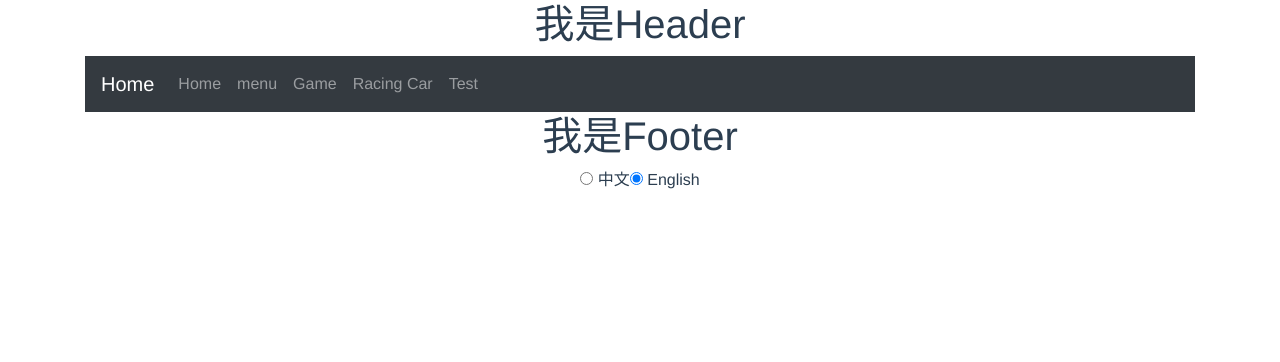
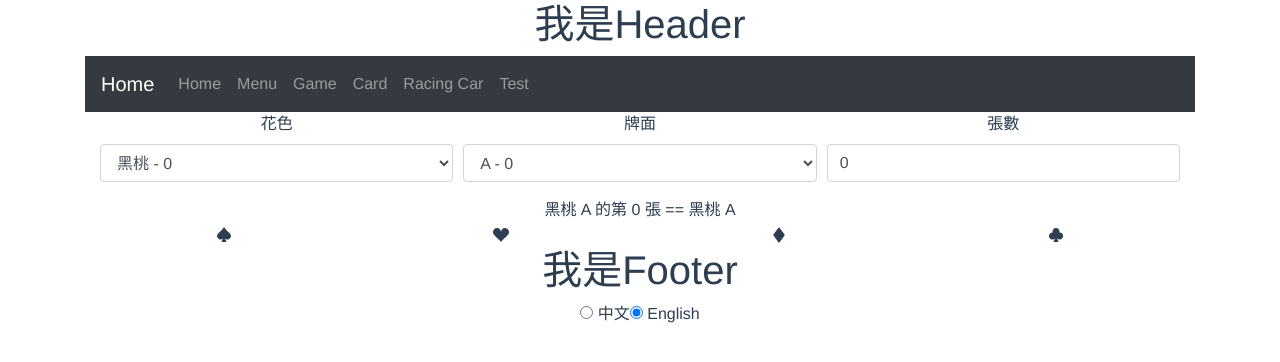
Before and after one commit to zeen828/BabyDoodleWizard, a Vue app: page /magic/playingcard in a window 1280 px wide. Shown: the top 362 px of the page. Built offline with nearby package versions, Linux system fonts and the light colour scheme.

Commit message:
增加魔術撲克牌

```diff
--- a/src/components/html/Header.vue
+++ b/src/components/html/Header.vue
@@ -29,6 +29,7 @@ export default {
           { title: 'menu.home', path: '/' },
           { title: 'menu.menu', path: '/menu' },
           { title: 'menu.game', path: '/game' },
+          { title: 'menu.playingCard', path: '/magic/playingcard' },
           { title: 'menu.car', path: '/racing/car' },
           { title: 'test', path: '/tests' }
         ]
--- a/src/i18n/en.json
+++ b/src/i18n/en.json
@@ -1,7 +1,8 @@
 {
     "menu": {
         "home": "Home",
-        "menu": "menu",
+        "menu": "Menu",
+        "playingCard": "Card",
         "game": "Game",
         "car": "Racing Car"
     },
--- a/src/i18n/zh.json
+++ b/src/i18n/zh.json
@@ -2,6 +2,7 @@
     "menu": {
         "home": "首頁",
         "menu": "目錄",
+        "playingCard": "撲克牌",
         "game": "遊戲",
         "car": "北京賽車"
     },
--- a/src/router/index.js
+++ b/src/router/index.js
@@ -7,27 +7,32 @@ const routes = [
   {
     path: '/',
     name: 'Home',
-    component: () => import('../views/Home.vue')
+    component: () => import('@/views/Home.vue')
   },
   {
     path: '/menu',
     name: 'Menu',
-    component: () => import('../views/Menu.vue')
+    component: () => import('@/views/Menu.vue')
   },
   {
     path: '/game',
     name: 'Game',
-    component: () => import('../views/Game.vue')
+    component: () => import('@/views/Game.vue')
+  },
+  {
+    path: '/magic/playingcard',
+    name: 'PlayingCard',
+    component: () => import('@/views/magic/PlayingCard.vue')
   },
   {
     path: '/racing/car',
     name: 'Car',
-    component: () => import('../views/racing/Car.vue')
+    component: () => import('@/views/racing/Car.vue')
   },
   {
     path: '/tests',
     name: 'Tests',
-    component: () => import('../views/Tests.vue')
+    component: () => import('@/views/Tests.vue')
   }
 ]
 
--- /dev/null
+++ b/src/views/magic/PlayingCard.vue
@@ -0,0 +1,121 @@
+<template>
+  <div class="container">
+
+    <div class="form-row">
+      <div class="form-group col-4">
+        <label for="color">花色</label>
+        <select id="color" class="form-control" v-model="startColor">
+          <option v-for="(item, index) in colors" v-bind:key="index" v-bind:value="index">
+            {{ item }} - {{ index }}
+          </option>
+        </select>
+      </div>
+      <div class="form-group col-4">
+        <label for="digital">牌面</label>
+        <select id="digital" class="form-control" v-model="startDigital">
+          <option v-for="(item, index) in digitals" v-bind:key="index" v-bind:value="index">
+            {{ item }} - {{ index }}
+          </option>
+        </select>
+      </div>
+      <div class="form-group col-4">
+        <label for="number">張數</label>
+        <input type="email" id="number" class="form-control" v-model="startNumber" />
+      </div>
+    </div>
+    <div class="row text-center">
+      <div class="col-12">
+        {{ colors[startColor] }} {{ digitals[startDigital] }} 的第 {{ startNumber }} 張 == {{ colors[aimsColor] }} {{ digitals[aimsDigital] }}
+      </div>
+    </div>
+    <div class="row text-center">
+      <div class="col-3">
+        <svg xmlns="http://www.w3.org/2000/svg" width="16" height="16" fill="currentColor" class="bi bi-suit-spade-fill" viewBox="0 0 16 16">
+          <path d="M7.184 11.246A3.5 3.5 0 0 1 1 9c0-1.602 1.14-2.633 2.66-4.008C4.986 3.792 6.602 2.33 8 0c1.398 2.33 3.014 3.792 4.34 4.992C13.86 6.367 15 7.398 15 9a3.5 3.5 0 0 1-6.184 2.246 19.92 19.92 0 0 0 1.582 2.907c.231.35-.02.847-.438.847H6.04c-.419 0-.67-.497-.438-.847a19.919 19.919 0 0 0 1.582-2.907z"/>
+        </svg>
+      </div>
+      <div class="col-3">
+        <svg xmlns="http://www.w3.org/2000/svg" width="16" height="16" fill="currentColor" class="bi bi-suit-heart-fill" viewBox="0 0 16 16">
+          <path d="M4 1c2.21 0 4 1.755 4 3.92C8 2.755 9.79 1 12 1s4 1.755 4 3.92c0 3.263-3.234 4.414-7.608 9.608a.513.513 0 0 1-.784 0C3.234 9.334 0 8.183 0 4.92 0 2.755 1.79 1 4 1z"/>
+        </svg>
+      </div>
+      <div class="col-3">
+        <svg xmlns="http://www.w3.org/2000/svg" width="16" height="16" fill="currentColor" class="bi bi-suit-diamond-fill" viewBox="0 0 16 16">
+          <path d="M2.45 7.4L7.2 1.067a1 1 0 0 1 1.6 0L13.55 7.4a1 1 0 0 1 0 1.2L8.8 14.933a1 1 0 0 1-1.6 0L2.45 8.6a1 1 0 0 1 0-1.2z"/>
+        </svg>
+      </div>
+      <div class="col-3">
+        <svg xmlns="http://www.w3.org/2000/svg" width="16" height="16" fill="currentColor" class="bi bi-suit-club-fill" viewBox="0 0 16 16">
+          <path d="M11.5 12.5a3.493 3.493 0 0 1-2.684-1.254 19.92 19.92 0 0 0 1.582 2.907c.231.35-.02.847-.438.847H6.04c-.419 0-.67-.497-.438-.847a19.919 19.919 0 0 0 1.582-2.907 3.5 3.5 0 1 1-2.538-5.743 3.5 3.5 0 1 1 6.708 0A3.5 3.5 0 1 1 11.5 12.5z"/>
+        </svg>
+      </div>
+    </div>
+  </div>
+</template>
+
+<script>
+export default {
+  name: 'PlayingCard',
+  methods: {
+    ready () {
+    },
+    test () {
+      console.log('算牌')
+      // start_color 開始花色
+      // start_digital 開始牌面
+      // number  張數
+      this.aimsColor = (this.startNumber + this.startColor) % 4
+      this.aimsDigital = (this.startNumber + this.startDigital) % 13
+    }
+  },
+  data () {
+    return {
+      // 花色
+      colors: {
+        0: '黑桃',
+        1: '紅心',
+        2: '方塊',
+        4: '梅花'
+      },
+      // 牌面
+      digitals: {
+        0: 'A',
+        1: '4',
+        2: '7',
+        3: '10',
+        4: 'K',
+        5: '3',
+        6: '6',
+        7: '9',
+        8: 'Q',
+        9: '2',
+        10: '5',
+        11: '8',
+        12: 'J'
+      },
+      // 選擇花色
+      startColor: 0,
+      // 選擇牌面
+      startDigital: 0,
+      // 選擇張數
+      startNumber: 0,
+      aimsColor: 0,
+      aimsDigital: 0
+    }
+  },
+  watch: {
+    startColor (newVal, oldVal) {
+      this.test()
+    },
+    startDigital (newVal, oldVal) {
+      this.test()
+    },
+    startNumber (newVal, oldVal) {
+      this.test()
+    }
+  },
+  mounted () {
+    this.ready()
+  }
+}
+</script>
```
Also changed, not shown: 1 other file (tests, documents, lock files or other folders).
